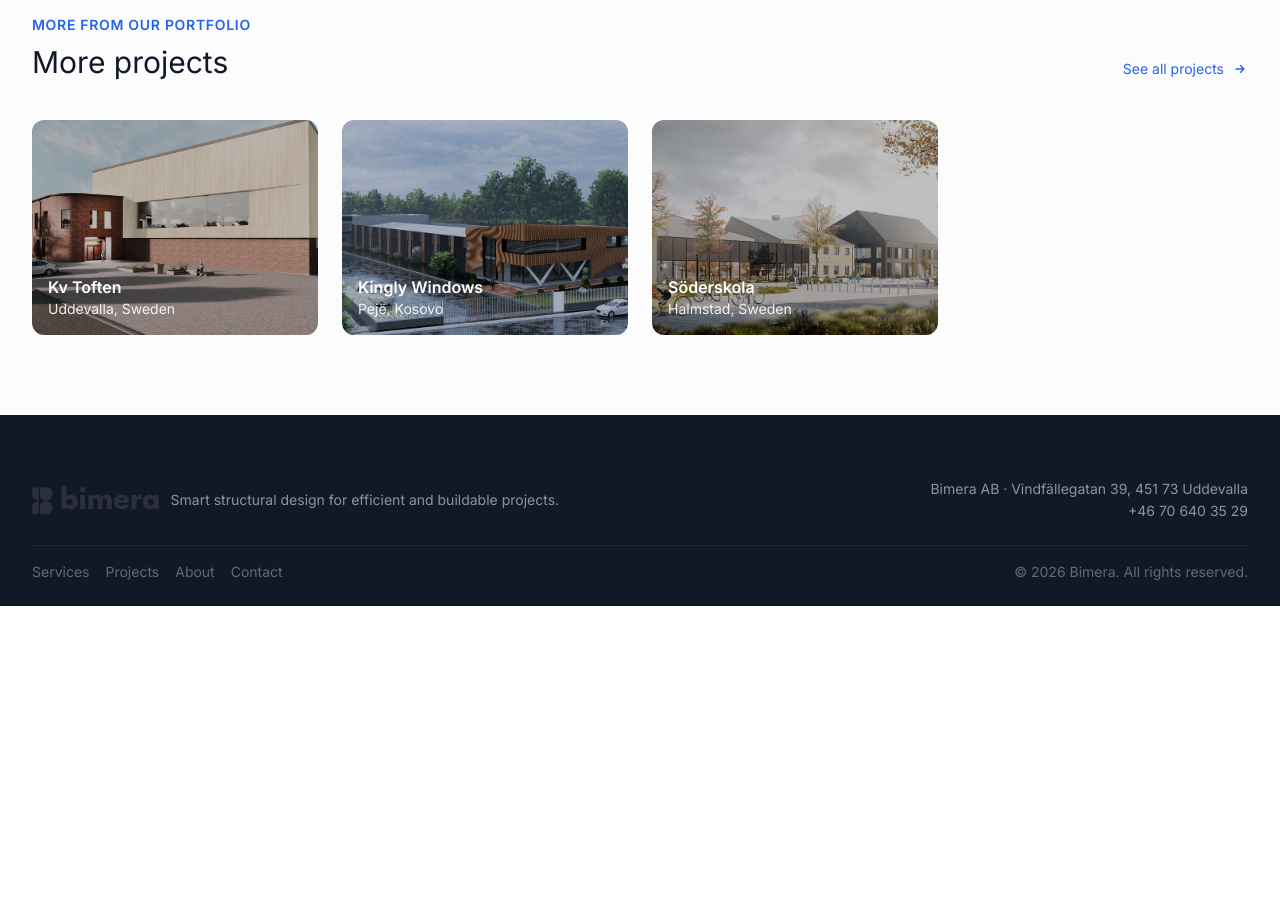
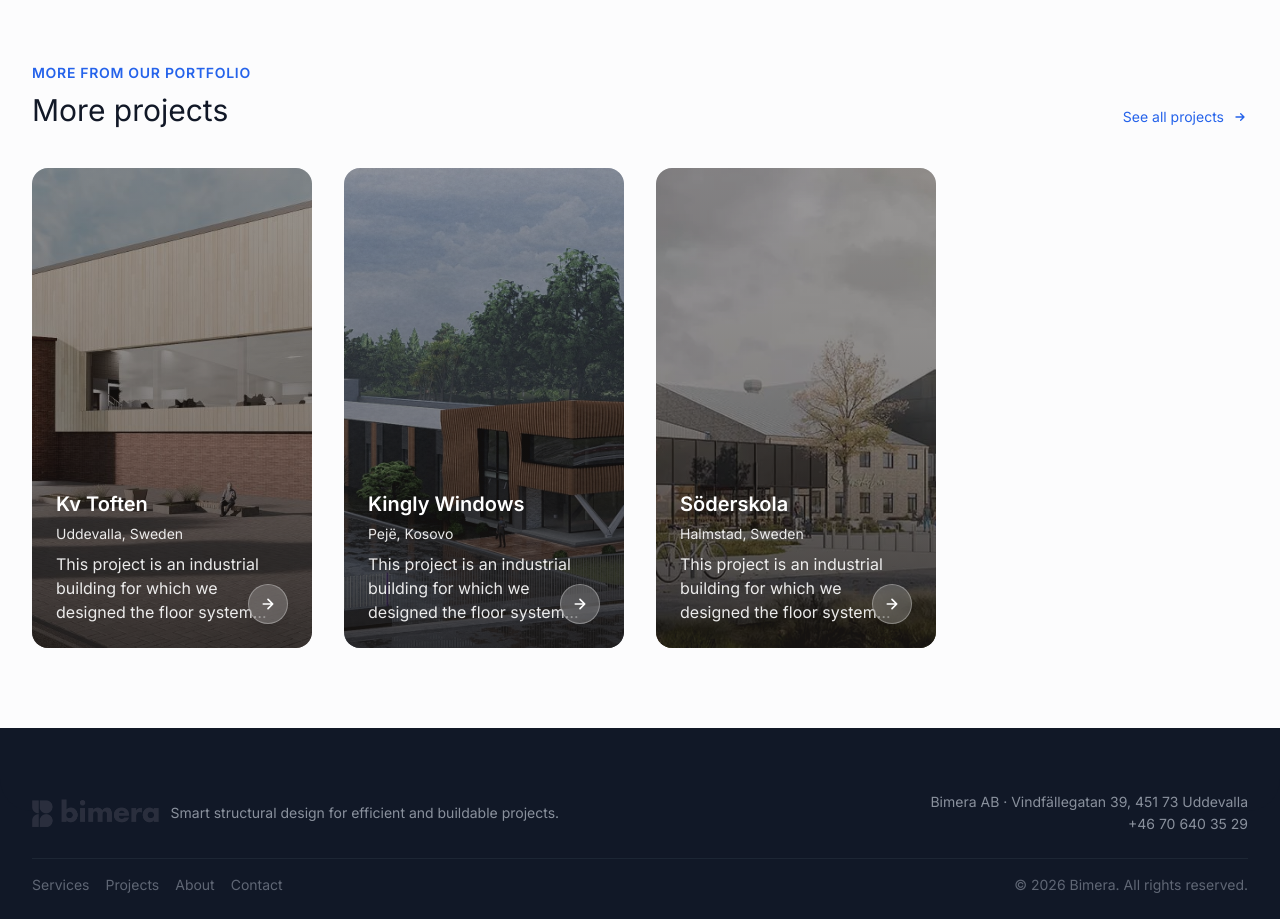
Before and after one commit to egzidev/bimera-frontend, a Next.js app: page /projects/gotene-badhus in a window 1280 px wide. Shown: the part 1200-2119 px from the top of the page. Before the commit the page ends 1806 px from the top, so only its background shows below. Built offline with nearby package versions, Linux system fonts and the light colour scheme.

Commit message:
Update MoreProjects and ProjectDetailContent components to enhance layout and user experience. Adjust card animation properties, improve image handling, and add navigation link for returning to project listings.

```diff
--- a/app/projects/components/MoreProjects.tsx
+++ b/app/projects/components/MoreProjects.tsx
@@ -26,7 +26,7 @@ export default function MoreProjects({ currentProjectId }: Props) {
   }
 
   const cardVariants = {
-    hidden: { opacity: 0, y: 32 },
+    hidden: { opacity: 0, y: 48 },
     visible: { opacity: 1, y: 0 },
   }
 
@@ -60,42 +60,94 @@ export default function MoreProjects({ currentProjectId }: Props) {
         </div>
 
         <motion.div
-          className="grid grid-cols-1 sm:grid-cols-2 lg:grid-cols-4 gap-6"
+          className="grid grid-cols-1 sm:grid-cols-2 lg:grid-cols-4 gap-6 lg:gap-8"
           variants={containerVariants}
           initial="hidden"
           animate={isInView ? 'visible' : 'hidden'}
         >
-          {moreProjects.map((project) => (
+          {moreProjects.map((project, index) => (
             <motion.article
               key={project.id}
               variants={cardVariants}
-              className="group"
+              className="group relative rounded-2xl overflow-hidden cursor-pointer h-[420px] sm:h-[460px] lg:h-[480px]"
             >
-              <Link href={`/projects/${project.id}`} className="block">
-                <div className="relative rounded-xl overflow-hidden aspect-[4/3] bg-gray-200">
+              <Link
+                href={`/projects/${project.id}`}
+                className="absolute inset-0 flex flex-col justify-end"
+                aria-label={`View ${project.title}`}
+              >
+                <div className="absolute inset-0">
+                  <div className="relative w-full h-full">
                     <Image
                       src={project.image}
                       alt={project.title}
                       fill
                       sizes="(max-width: 640px) 100vw, (max-width: 1024px) 50vw, 25vw"
-                    className="object-cover transition-transform duration-300 group-hover:scale-105"
+                      className="object-cover transition-transform duration-500 group-hover:scale-105"
                       style={{
-                      filter: 'brightness(0.75) contrast(1.05)',
+                        filter: 'brightness(0.7) contrast(1.1) saturate(0.9)',
                       }}
                     />
+                  </div>
                   <div
-                    className="absolute inset-0 opacity-0 group-hover:opacity-100 transition-opacity duration-300"
+                    className="absolute inset-0"
                     style={{
                       background:
-                        'linear-gradient(to top, hsl(20 10% 10% / 0.5) 0%, transparent 50%)',
+                        'linear-gradient(to top, hsl(20 10% 10% / 0.75) 0%, hsl(20 10% 15% / 0.35) 45%, hsl(20 10% 20% / 0.2) 100%)',
                     }}
                   />
-                  <div className="absolute bottom-0 left-0 right-0 p-4 text-white">
-                    <h3 className="font-semibold text-white drop-shadow-md">
+                </div>
+
+                <div className="relative z-10 p-4 sm:p-6">
+                  <motion.div
+                    initial={{ opacity: 0, y: 24 }}
+                    animate={isInView ? { opacity: 1, y: 0 } : { opacity: 0, y: 24 }}
+                    transition={{
+                      duration: 0.5,
+                      delay: 0.15 + index * 0.08,
+                      ease: [0.22, 1, 0.36, 1],
+                    }}
+                  >
+                    <h3 className="text-white text-lg sm:text-xl font-semibold drop-shadow-lg mb-1.5">
                       {project.title}
                     </h3>
-                    <p className="text-sm text-white/90">{project.location}</p>
-                  </div>
+                    <p className="text-white/90 text-xs sm:text-sm font-medium mb-2">
+                      {project.location}
+                    </p>
+                    <p className="text-white/90 text-sm sm:text-base leading-relaxed max-w-md line-clamp-3">
+                      {project.description}
+                    </p>
+                  </motion.div>
+
+                  <motion.div
+                    className="absolute bottom-4 right-4 sm:bottom-6 sm:right-6"
+                    initial={{ opacity: 0, scale: 0 }}
+                    animate={isInView ? { opacity: 1, scale: 1 } : { opacity: 0, scale: 0 }}
+                    transition={{
+                      duration: 0.35,
+                      delay: 0.3 + index * 0.08,
+                    }}
+                  >
+                    <span
+                      className="inline-flex items-center justify-center w-10 h-10 rounded-full shadow-xl backdrop-blur-md bg-white/20 border border-white/30 group-hover:bg-white/30 transition-colors"
+                      aria-hidden
+                    >
+                      <svg
+                        className="w-4 h-4 text-white"
+                        fill="none"
+                        stroke="currentColor"
+                        viewBox="0 0 24 24"
+                        style={{ transform: 'rotate(45deg)' }}
+                      >
+                        <path
+                          strokeLinecap="round"
+                          strokeLinejoin="round"
+                          strokeWidth={2.5}
+                          d="M7 17L17 7M17 7H7M17 7V17"
+                        />
+                      </svg>
+                    </span>
+                  </motion.div>
                 </div>
               </Link>
             </motion.article>
--- a/app/projects/components/ProjectDetailContent.tsx
+++ b/app/projects/components/ProjectDetailContent.tsx
@@ -1,6 +1,7 @@
 'use client'
 
 import Image from 'next/image'
+import Link from 'next/link'
 import type { Project } from '@/lib/projects'
 import SectionReveal from '@/app/about/components/SectionReveal'
 
@@ -14,6 +15,18 @@ export default function ProjectDetailContent({ project }: Props) {
     <section className="pt-24 pb-12 sm:pt-28 sm:pb-16 lg:pt-32 lg:pb-20 bg-white overflow-hidden">
       <div className="max-w-7xl mx-auto px-4 sm:px-6 lg:px-8">
         <div className="space-y-6">
+          {/* Back to projects */}
+          <SectionReveal>
+            <Link
+              href="/projects"
+              className="inline-flex items-center gap-2 text-gray-600 hover:text-gray-900 font-medium text-sm transition-colors"
+            >
+              <svg className="w-4 h-4 shrink-0" fill="none" stroke="currentColor" viewBox="0 0 24 24">
+                <path strokeLinecap="round" strokeLinejoin="round" strokeWidth={2} d="M15 19l-7-7 7-7" />
+              </svg>
+              Back to projects
+            </Link>
+          </SectionReveal>
           {/* Image */}
           <SectionReveal>
             <div className="relative w-full aspect-[16/9] rounded-2xl overflow-hidden bg-gray-100">
```
Lines whose indentation alone changed are shown as unchanged.
